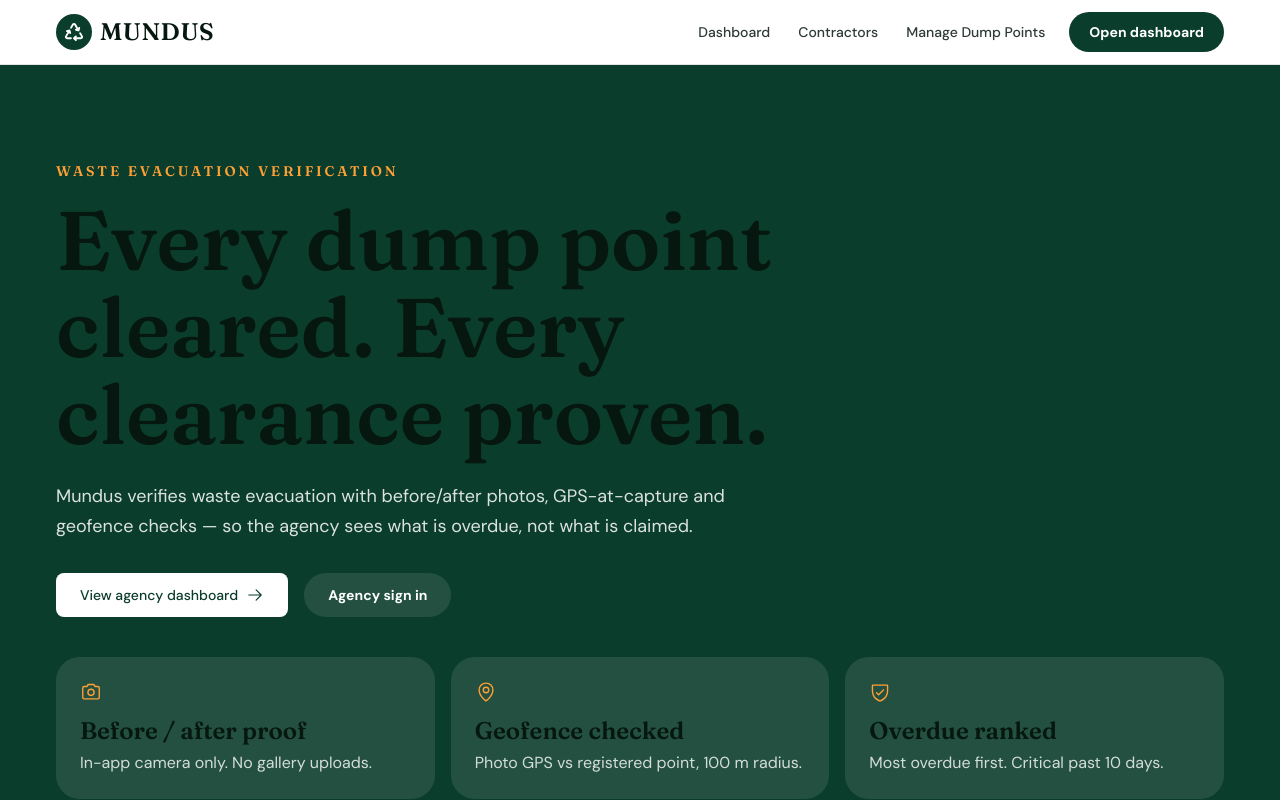
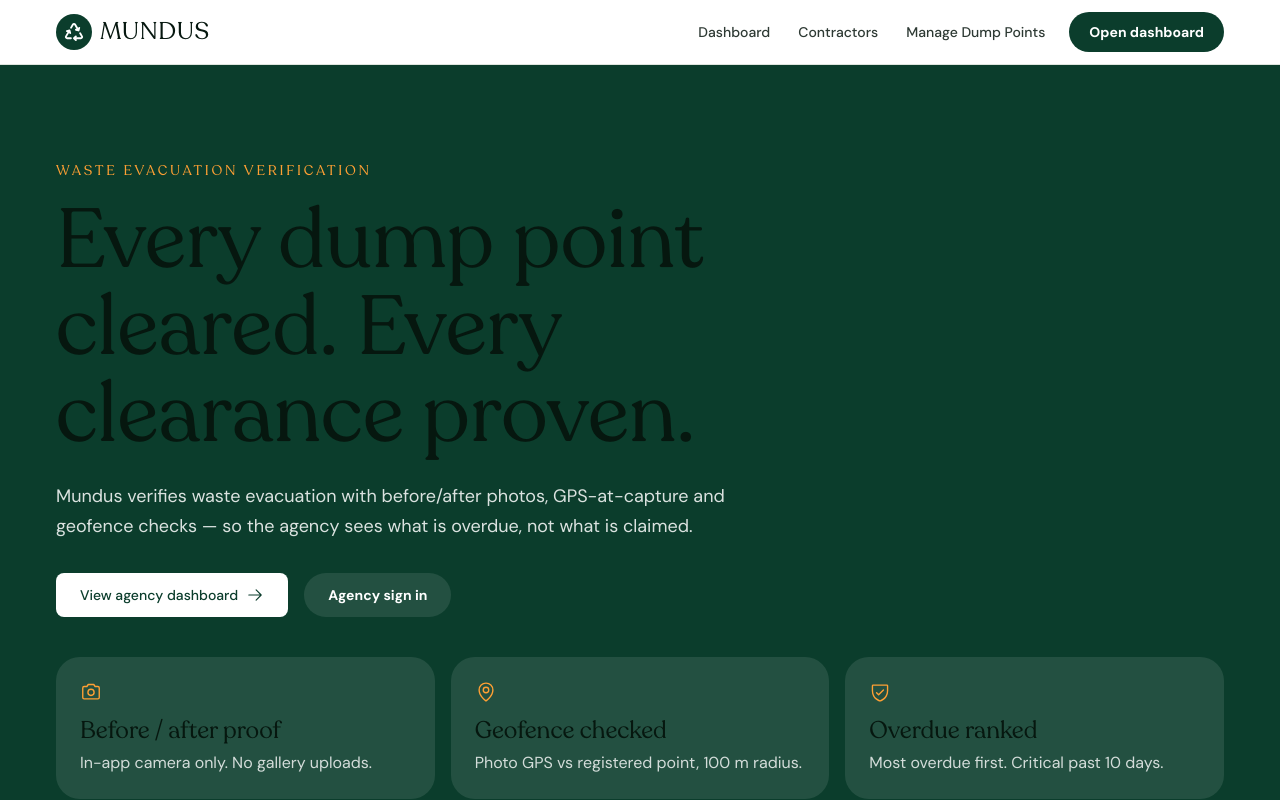
Before and after one commit to Idighekere/mundus-frontend, a React (Vite) app: page / in a window 1280 px wide. Shown: the top 800 px of the page. Built offline with nearby package versions, Linux system fonts and the light colour scheme.

Commit message:
design: self-host recoleta for display type

```diff
--- a/src/index.css
+++ b/src/index.css
@@ -1,5 +1,13 @@
 @import url('https://fonts.googleapis.com/css2?family=Fraunces:opsz,wght@9..144,600&family=DM+Sans:opsz,wght@9..40,400;9..40,500;9..40,700&display=swap');
 @import 'tailwindcss';
+
+@font-face {
+  font-family: 'Recoleta';
+  src: url('/fonts/Recoleta-RegularDEMO.otf') format('opentype');
+  font-weight: 400 600;
+  font-style: normal;
+  font-display: swap;
+}
 
 @theme {
   /* Brand greens stay constant — everything else follows Tezera. */
@@ -23,8 +31,8 @@
   --color-warning-surface: #fdf3c4;
   --color-error: #be3b3b;
 
-  /* Tezera type duet: Fraunces stands in for Recoleta (commercial font). */
-  --font-display: 'Fraunces', Georgia, serif;
+  /* Tezera type duet: self-hosted Recoleta (dafont DEMO, regular only), Fraunces fallback. */
+  --font-display: 'Recoleta', 'Fraunces', Georgia, serif;
   --font-body: 'DM Sans', sans-serif;
   --font-action: 'DM Sans', sans-serif;
 
```
Also changed, not shown: public/fonts/Recoleta-RegularDEMO.otf (added).
